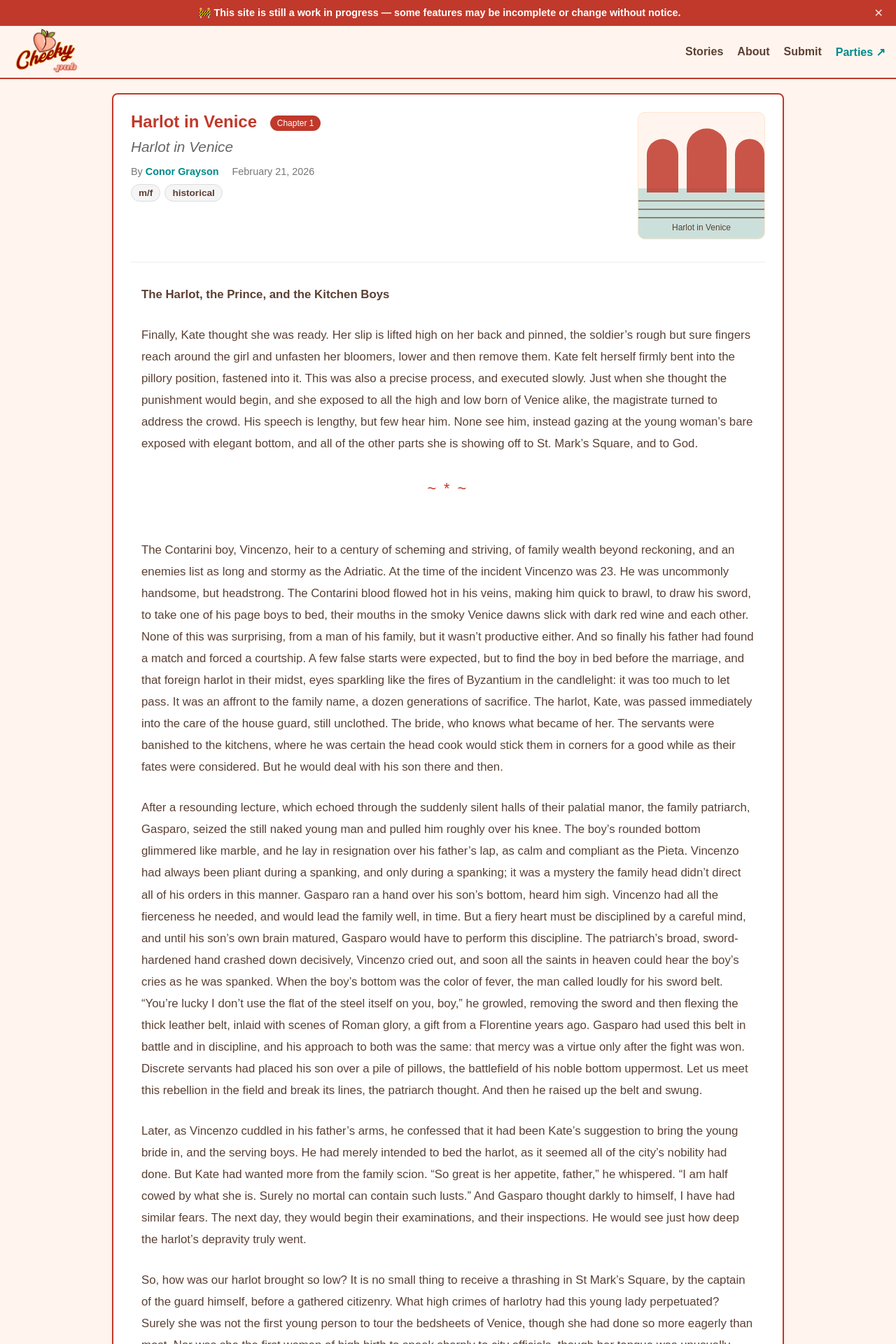
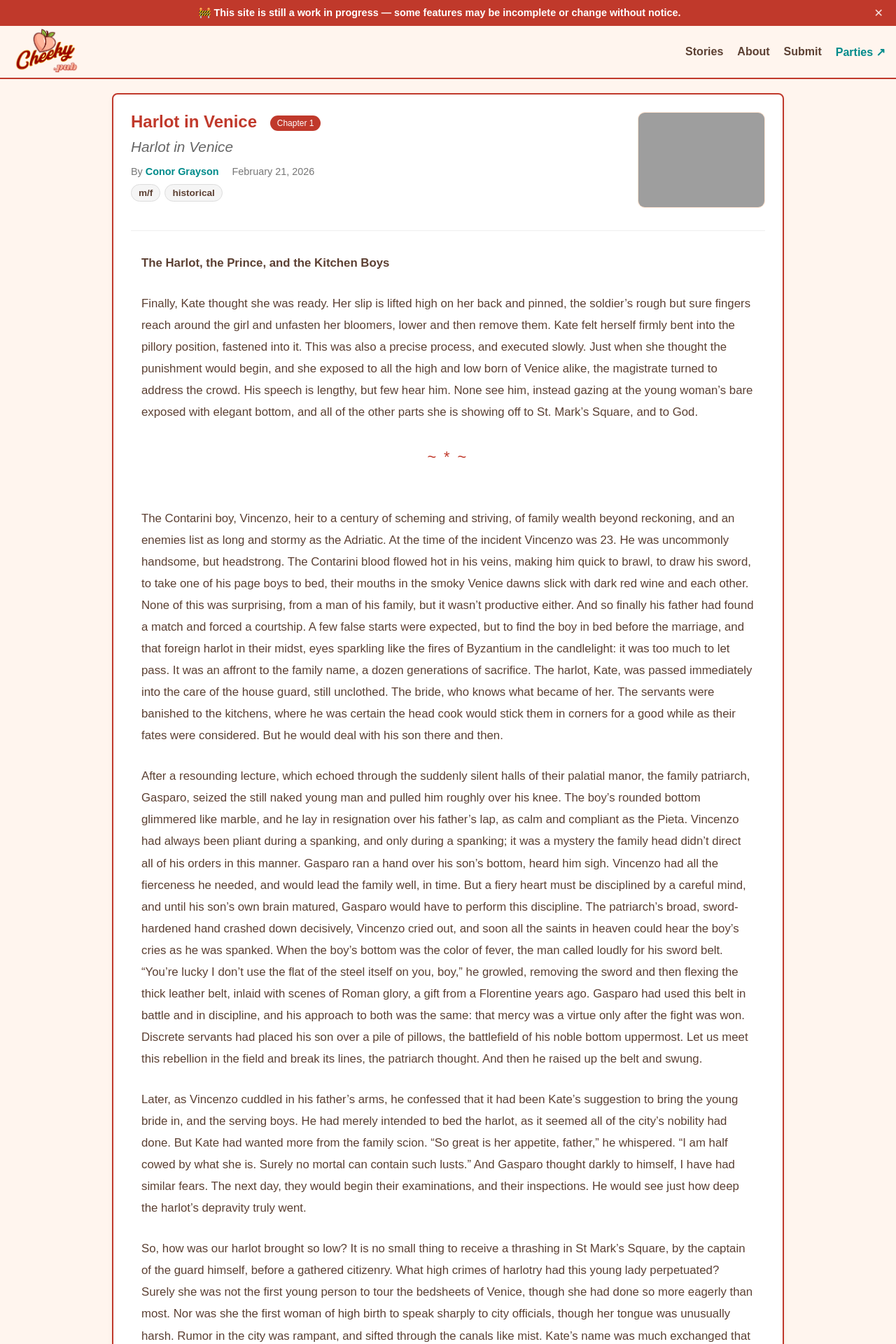
Before and after one commit to cheekypubs/cheekypubs.github.io, a Jekyll site: the page built from _stories/2026-02-21-harlot-in-venice.md, in a window 1280 px wide. Shown: the top 1920 px of the page at 70% size. Built offline with Jekyll 4.4.1, drawn with Linux system fonts in a browser that asks for light colours.

Commit message:
Edit story: Harlot in Venice

```diff
--- a/_stories/2026-02-21-harlot-in-venice.md
+++ b/_stories/2026-02-21-harlot-in-venice.md
@@ -3,14 +3,14 @@
 title: "Harlot in Venice"
 author: "Conor Grayson"
 date: 2026-02-21 12:00:00 -0500
+description: "In Renaissance Venice, a young woman caught in scandal faces public punishment in St. Mark's Square."
+art_image: "/assets/images/story-art/harlot-in-venice-1772508224012.png"
 story_id: "harlot-in-venice"
 chapter: 1
 chapter_title: "Harlot in Venice"
-description: "In Renaissance Venice, a young woman caught in scandal faces public punishment in St. Mark's Square."
-art_image: "/assets/images/story-art/harlot-in-venice.svg"
 tags:
-  - m/f
-  - historical
+  - "m/f"
+  - "historical"
 ---
 
 **The Harlot, the Prince, and the Kitchen Boys**
```
